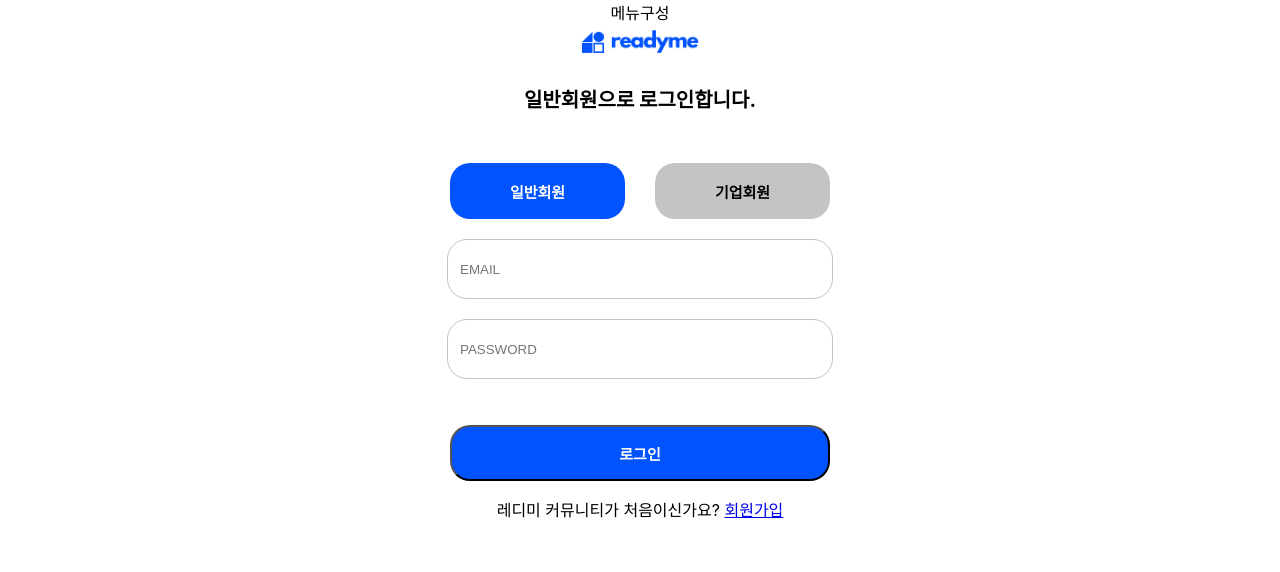
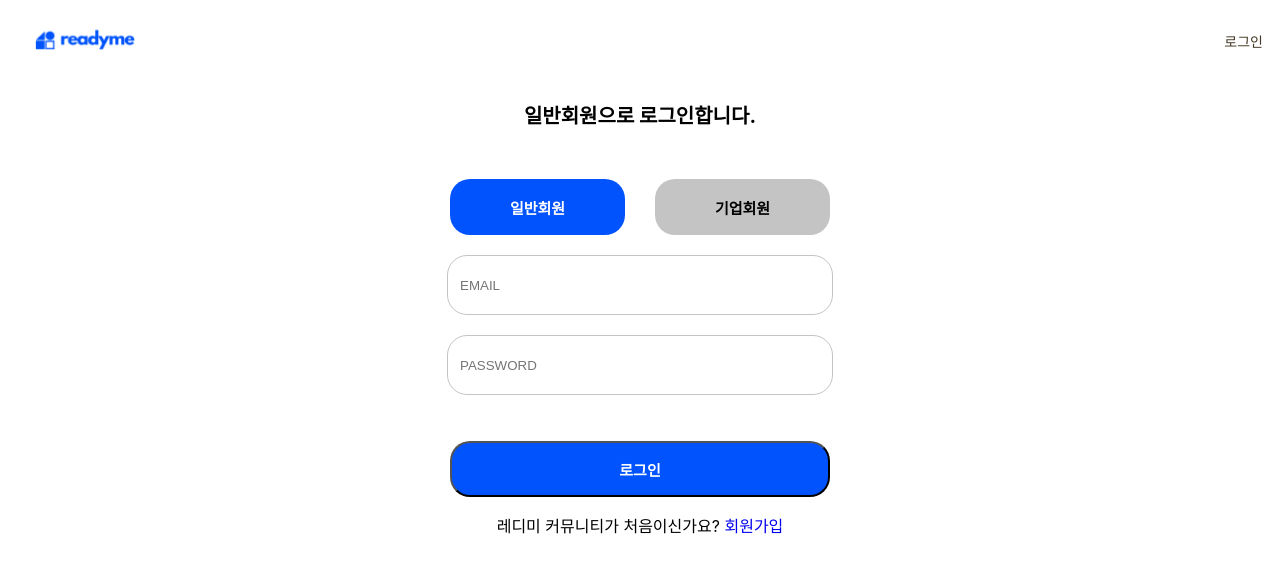
Before and after one commit to jaejlf/Community_Upgrade, a React (Create React App) app in the folder client/team-memory4/: page /login in a window 1280 px wide. Shown: the top 572 px of the page. Built offline with nearby package versions, Linux system fonts and the light colour scheme.

Commit message:
Header 구현 및 로그인, 회원가입 post api 수정

```diff
--- a/client/team-memory4/src/App.css
+++ b/client/team-memory4/src/App.css
@@ -14,18 +14,26 @@
 }
 
 .App-header {
-  background-color: #282c34;
-  min-height: 100vh;
+  min-height: 10vh;
   display: flex;
-  flex-direction: column;
+  flex-direction: row;
   align-items: center;
-  justify-content: center;
-  font-size: calc(10px + 2vmin);
-  color: white;
+  justify-content: flex-start;
+  font-size: calc(10px + 1vmin);
 }
 
-.App-link {
-  color: #61dafb;
+.App-header a {
+  text-decoration: none;
+  margin: 0;
+  color: black;
+}
+
+a {
+  text-decoration: none;
+}
+
+.App-header a:hover {
+  color:#5EB88A;
 }
 
 @keyframes App-logo-spin {
@@ -36,3 +44,47 @@
     transform: rotate(360deg);
   }
 }
+
+
+.header-links {
+  justify-content: space-between;
+  align-items: center;
+  display: flex;
+  width: 100%;
+  margin: 0 12px 0 35px;
+}
+
+.my-page-plain {
+  color: #443826 !important;
+  font-size: 14px;
+  margin: 0 5px !important;
+}
+
+.my-page-full {
+  background-color: #443826 !important;
+  color: #F2F2F2 !important;
+  font-size: 14px;
+  margin: 0 5px !important;
+  padding: 3px 5px;
+}
+
+.my-page-btn {
+  background-color: #443826;
+  color: white !important;
+  font-size: 14px;
+  padding: 5px 12px;
+  margin: 0 10px !important;
+}
+
+#wrapper {
+  height: auto;
+  min-height: 100%;
+  padding-bottom: 100px;
+}
+
+footer {
+  background-color: #443826;
+  height: 100px;
+  position : relative;
+  color: #F2F2F2;
+}
--- a/client/team-memory4/src/App.js
+++ b/client/team-memory4/src/App.js
@@ -16,12 +16,34 @@ import {
   useContext,
   useEffect,
 } from "react";
+import { ReactComponent as Logo } from './assets/images/Logo.svg';
+
 
 const Header = () => {
+  const authContext = useContext(AuthContext);
+
   return (
-    <div>
-      메뉴구성
-    </div>
+    <header className="App-header">
+      <div className="header-links">
+        {!authContext.state.token ? (
+          <>
+            <Logo width={100} height={60}/>
+            <div>
+              <Link to="/login" className="my-page-plain">
+                로그인
+              </Link>
+            </div>
+          </>
+        ) : (
+          <>
+            <Logo width={60} height={60} />
+            <div>
+              <Link to="/logout" className='my-page-plain' >Logout</Link>
+            </div>
+          </>
+        )}
+      </div>
+    </header>
   )
 }
 
@@ -95,7 +117,7 @@ function App() {
           <Route path='/login' element={<Login />} />
           <Route path='/logout' element={<Logout />} />
           <Route path='/signup/:roleid' element={<Signup />} />
-          <Route path='/postdetail/:id' element={<PostDetail />} />
+          <Route path='/post/:id' element={<PostDetail />} />
           <Route path='/board' element={<Board />} />
           <Route path='/write/:id' element={<PostWrite />} />
           <Route path='*' element={<NotFound />} />
--- a/client/team-memory4/src/components/LoginForm.js
+++ b/client/team-memory4/src/components/LoginForm.js
@@ -9,10 +9,12 @@ import '../styles/Login.css';
 // - 실패 : 필수 입력값이 없는 경우 400 (Bad Request)
 //         없는 email인 경우 404 (Not Found)
 //         password가 틀린경우 500 ( Server Error )
-const LoginForm = () => {
+const LoginForm = (roleid) => {
+    console.log(roleid);
     const [details, setDetails] = useState({
         email: "",
         password: "",
+        role: roleid,
     });
 
     const [emailValid, setEmailValid] = useState();  // email 형식 확인
--- a/client/team-memory4/src/components/SignupForm.js
+++ b/client/team-memory4/src/components/SignupForm.js
@@ -6,12 +6,14 @@ import { useNavigate } from "react-router-dom";
 // - 성공 : 201 응답 (Created), 생성된 User객체 반환
 // - 실패 :필수 입력값이 누락 시 400 리턴 (Bad Request)
 //        email이 중복된 경우 409 리턴 (Conflict)
-const SignupForm = () => {
+const SignupForm = (roleid) => {
+    console.log(roleid);
 
     const [details, setDetails] = useState({
         email: "",
         password: "",
         name: "",
+        role: roleid,
     });
 
     const [emailValid, setEmailValid] = useState();  // email 형식 확인
--- a/client/team-memory4/src/pages/Login.js
+++ b/client/team-memory4/src/pages/Login.js
@@ -1,7 +1,6 @@
 import React, { useEffect, useState } from 'react';
 import { Link } from "react-router-dom";
 import { LoginForm } from '../components';
-import { ReactComponent as Logo } from '../assets/images/Logo.svg';
 import '../styles/Login.css';
 
 const Login = () => {
@@ -19,7 +18,6 @@ const Login = () => {
 
     return (
         <div>
-            <Logo />
             <p className='login-role-ment'>
                 {userRole}으로 로그인합니다.
             </p>
@@ -51,7 +49,7 @@ const Login = () => {
                     />기업회원
                 </button>
             </div>
-            <LoginForm />
+            <LoginForm roleid={roleid}/>
             <p className='login-goto-signup'>레디미 커뮤니티가 처음이신가요?&nbsp;
                 <Link to={`/signup/${roleid}`}>
                     회원가입
--- a/client/team-memory4/src/pages/Signup.js
+++ b/client/team-memory4/src/pages/Signup.js
@@ -1,6 +1,5 @@
 import React, { useState, useEffect } from 'react';
 import { SignupForm } from '../components';
-import {ReactComponent as Logo} from '../assets/images/Logo.svg';
 import '../styles/Login.css';
 
 
@@ -8,12 +7,13 @@ const Signup = () => {
     let url = decodeURI(window.location.href);
     let urlArray = url.split("/");
     let params = urlArray[urlArray.length - 1];
+    params *= 1;
     console.log(params);
 
     const [userRole, setUserRole] = useState();
 
     useEffect(() => {
-        if (params == 0) {
+        if (params === 0) {
             setUserRole("일반회원");
         } else {
             setUserRole("기업회원");
@@ -22,11 +22,10 @@ const Signup = () => {
 
     return (
         <div>
-            <Logo />
             <p className='login-role-ment'>
                 {userRole}으로 회원가입합니다.
             </p>
-            <SignupForm />
+            <SignupForm roleid={params}/>
         </div>
     );
 };
```
